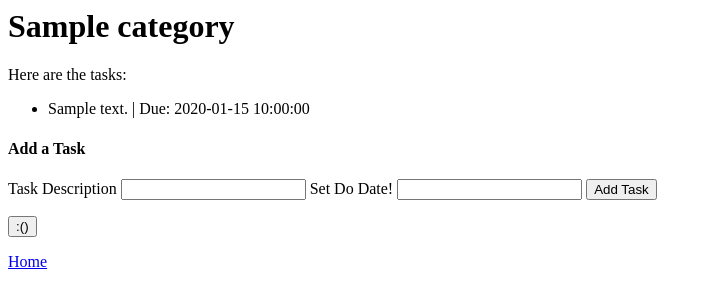
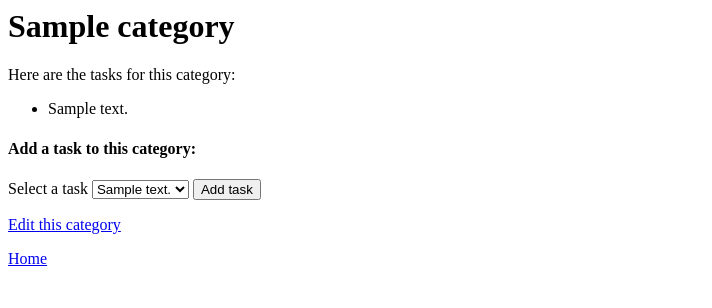
Before and after one commit to jakeruleaux-zz/php-wk-3-d-2-tododo, a PHP site: template views/category.html.twig in a window 1280 px wide. Shown: the top 308 px of the page, without its empty margins (0-712 px from the left). Run offline with PHP 8.4, Linux system fonts and the light colour scheme; the template is opened without the code that fills it: most values are stand-ins (such as "Sample title", 1, 10 or a date in 2020); some libraries are stand-ins or nearby versions.

Commit message:
add task file in views

```diff
--- a/views/category.html.twig
+++ b/views/category.html.twig
@@ -4,30 +4,31 @@
 </head>
 <body>
     <h1>{{ category.getName }}</h1>
+
     {% if tasks is not empty %}
-            <p>Here are the tasks:</p>
+        <p>Here are the tasks for this category:</p>
         <ul>
             {% for task in tasks %}
-                    <li>{{ task.getDescription }} | Due: {{ task.getDueDate }}</li>
+                <li>{{ task.getDescription }}</li>
             {% endfor %}
         </ul>
-        {% else %}
-            <p>There are no tasks in the {{ category.getName }} category.</p>
     {% endif %}
 
-        <h4>Add a Task</h4>
-        <form action='/tasks' method='post'>
-            <input id='category_id' name='category_id' type='hidden' value='{{ category.getId() }}'>
-            <label for='description'>Task Description</label>
-            <input id='description' name='description' type='text'>
-            <label for="due-date">Set Do Date!</label>
-            <input type="text" name="due-date" id="due-date">
-            <button type='submit'>Add Task</button>
+    <h4>Add a task to this category:</h4>
+
+    <form action='/add_tasks' method='post'>
+        <input id="category_id" name="category_id" type="hidden" value="{{ category.getId }}">
+        <label for="task_id">Select a task</label>
+        <select id='task_id' name='task_id' type='text'>
+          {% for task in all_tasks %}
+            <option value="{{ task.getId }}"> {{ task.getDescription }} </option>
+          {% endfor %}
+        </select>
+        <button type='submit'>Add task</button>
     </form>
-        <form action="/empty_category" method="post">
-            <input id='category_id' name='category_id' type='hidden' value='{{ category.getId() }}'>
-            <button type="submit" class="btn">:()</button>
-        </form>
+
+    <p><a href="/categories/{{ category.getId }}/edit">Edit this category</a></p>
+
     <p><a href='/'>Home</a></p>
 </body>
 </html>
```
Also changed, not shown: views/task.html.twig (added). Lines whose indentation alone changed are shown as unchanged.
